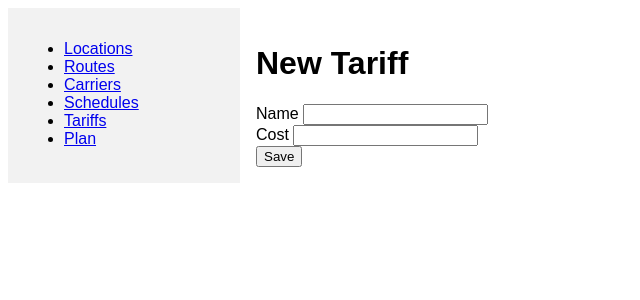
After one commit to ha2va/ONAI_POC, a Flask app: page /tariffs/new in a window 1280 px wide. The commit adds this page. Shown: the top 300 px of the page, without its empty margins (0-640 px from the left). Run offline with Flask 3, Linux system fonts and the light colour scheme.

Commit message:
Add Tariff CRUD

```diff
--- a/app.py
+++ b/app.py
@@ -83,6 +83,12 @@ CREATE TABLE IF NOT EXISTS LocationCoverage (
     covers_location_id INTEGER,
     FOREIGN KEY (warehouse_id) REFERENCES Location(id),
     FOREIGN KEY (covers_location_id) REFERENCES Location(id)
+);
+
+CREATE TABLE IF NOT EXISTS Tariff (
+    id INTEGER PRIMARY KEY AUTOINCREMENT,
+    name TEXT,
+    cost REAL
 );
 '''
 
@@ -332,6 +338,42 @@ def delete_schedule(id):
     return redirect(url_for('list_schedules'))
 
 
+@app.route('/tariffs/list')
+def list_tariffs():
+    query = "SELECT * FROM Tariff WHERE 1=1"
+    params = []
+    if request.args.get('name'):
+        query += " AND name LIKE ?"
+        params.append('%' + request.args['name'] + '%')
+    rows = query_db(query, params)
+    return render_template('tariffs.html', rows=rows)
+
+
+@app.route('/tariffs/new', methods=['GET', 'POST'])
+def new_tariff():
+    if request.method == 'POST':
+        execute_db("INSERT INTO Tariff (name, cost) VALUES (?,?)",
+                   [request.form['name'], request.form.get('cost')])
+        return redirect(url_for('list_tariffs'))
+    return render_template('tariff_form.html', tariff=None)
+
+
+@app.route('/tariffs/edit/<int:id>', methods=['GET', 'POST'])
+def edit_tariff(id):
+    tariff = query_db("SELECT * FROM Tariff WHERE id=?", [id], one=True)
+    if request.method == 'POST':
+        execute_db("UPDATE Tariff SET name=?, cost=? WHERE id=?",
+                   [request.form['name'], request.form.get('cost'), id])
+        return redirect(url_for('list_tariffs'))
+    return render_template('tariff_form.html', tariff=tariff)
+
+
+@app.route('/tariffs/delete/<int:id>', methods=['POST'])
+def delete_tariff(id):
+    execute_db("DELETE FROM Tariff WHERE id=?", [id])
+    return redirect(url_for('list_tariffs'))
+
+
 @app.route('/plan', methods=['GET', 'POST'])
 def plan():
     locations = query_db("SELECT id, name, type FROM Location")
@@ -376,6 +418,10 @@ def get_costitems():
 def get_location_coverage():
     return jsonify(query_all('LocationCoverage'))
 
+@app.route('/tariffs')
+def get_tariffs():
+    return jsonify(query_all('Tariff'))
+
 if __name__ == '__main__':
     with app.app_context():
         init_db()
--- a/templates/base.html
+++ b/templates/base.html
@@ -19,6 +19,7 @@
         <li><a href="{{ url_for('list_routes') }}">Routes</a></li>
         <li><a href="{{ url_for('list_carriers') }}">Carriers</a></li>
         <li><a href="{{ url_for('list_schedules') }}">Schedules</a></li>
+        <li><a href="{{ url_for('list_tariffs') }}">Tariffs</a></li>
         <li><a href="{{ url_for('plan') }}">Plan</a></li>
     </ul>
 </nav>
--- /dev/null
+++ b/templates/tariff_form.html
@@ -0,0 +1,9 @@
+{% extends 'base.html' %}
+{% block content %}
+<h1>{{ 'Edit' if tariff else 'New' }} Tariff</h1>
+<form method="post">
+    Name <input type="text" name="name" value="{{ tariff.name if tariff else '' }}"><br>
+    Cost <input type="number" step="0.01" name="cost" value="{{ tariff.cost if tariff else '' }}"><br>
+    <button type="submit">Save</button>
+</form>
+{% endblock %}
```
Also changed, not shown: templates/tariffs.html (added, +27 -0 lines).
